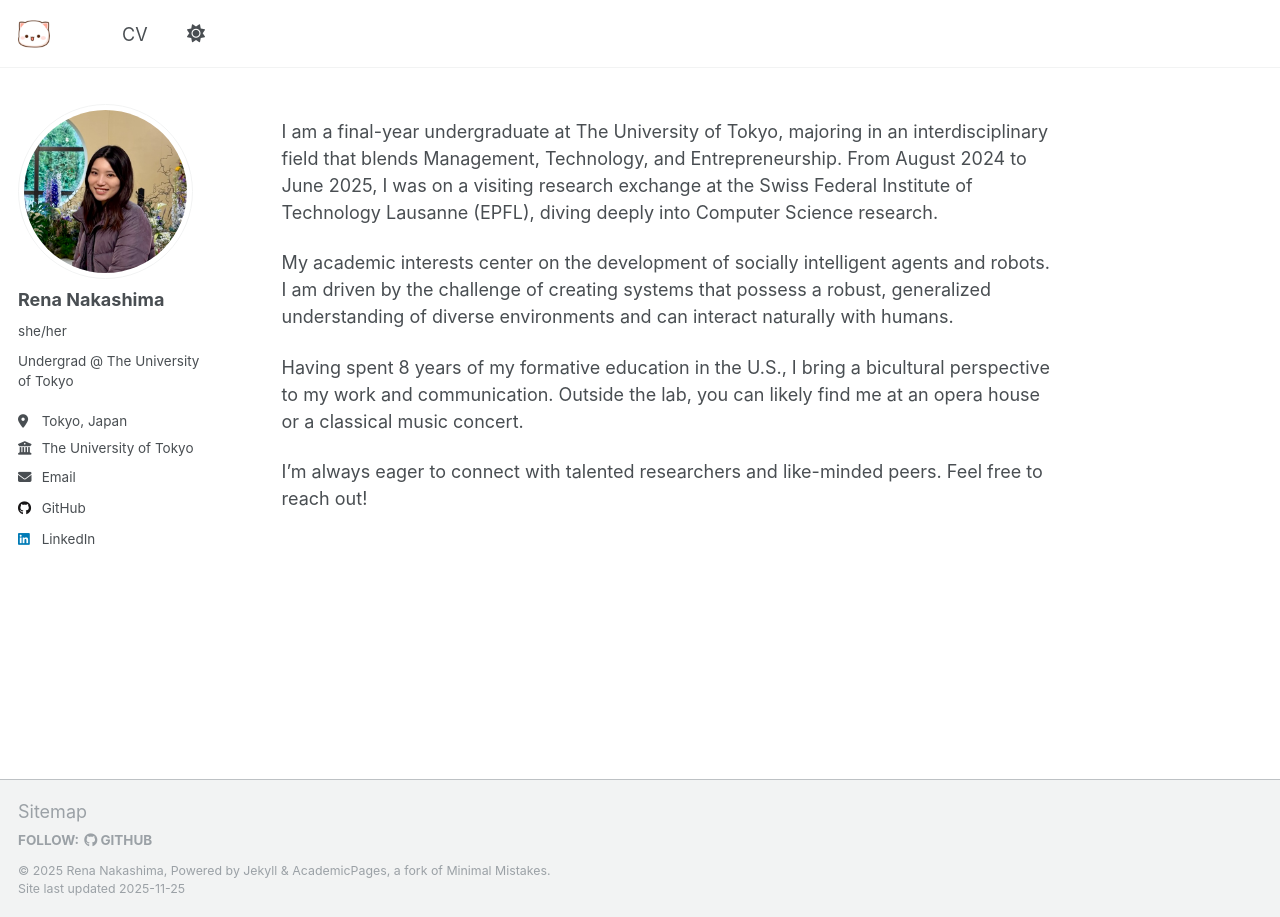
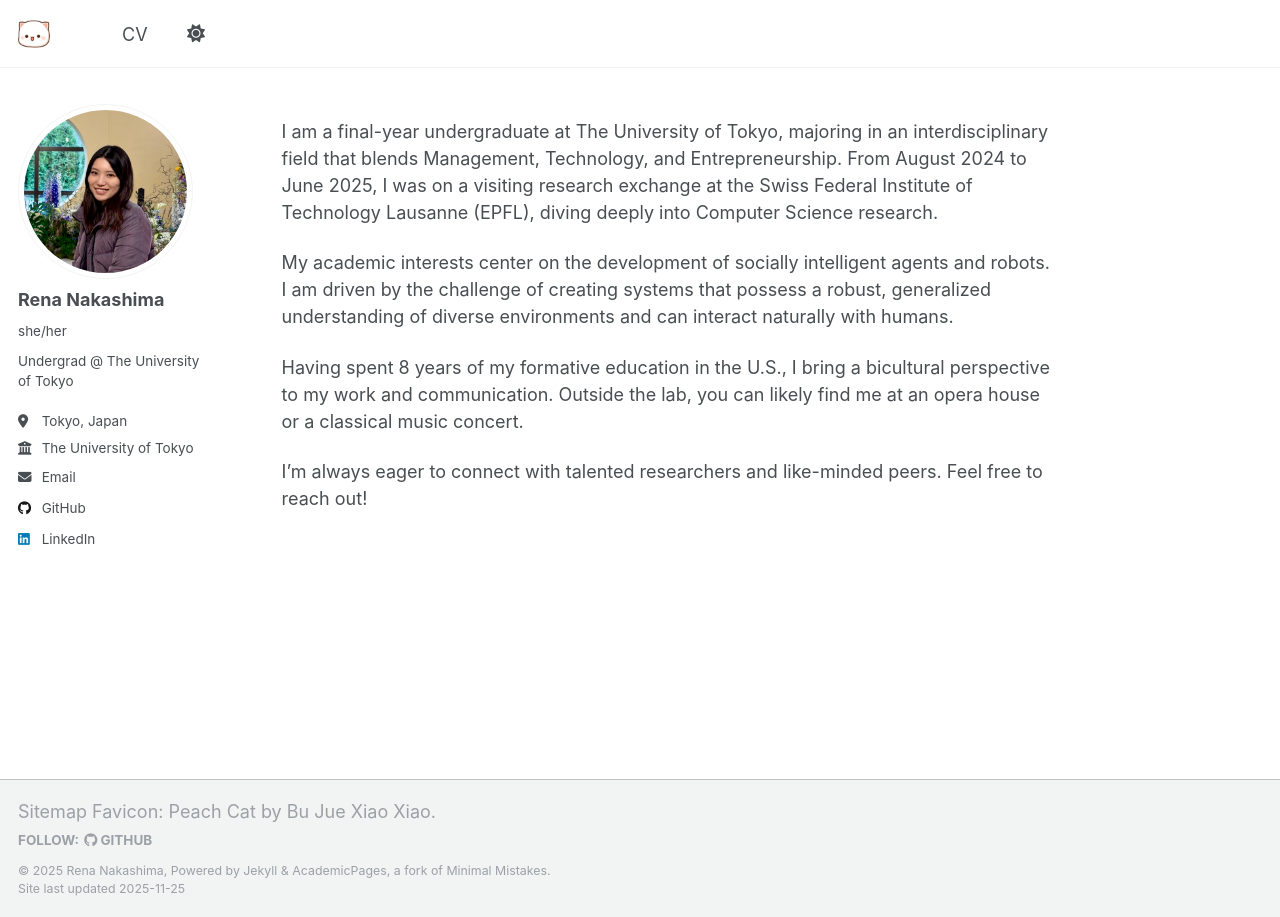
Before and after one commit to renanakashima/renanakashima.github.io, a Jekyll site: the page built from _pages/about.md, in a window 1280 px wide. Built offline with Jekyll 4.4.1, drawn with Linux system fonts in a browser that asks for light colours; a script that is not in the unit is left out.

Commit message:
added footer

```diff
--- a/_includes/footer/custom.html
+++ b/_includes/footer/custom.html
@@ -1,3 +1,8 @@
 <!-- start custom footer snippets -->
-<a href="/sitemap/">Sitemap</a>
+<div class="footer__extras">
+  <a href="/sitemap/">Sitemap</a>
+  <span class="footer__favicon-credit">
+    Favicon: <a href="https://blog.peachandgoma.com/p/about.html" rel="noopener">Peach Cat</a> by Bu Jue Xiao Xiao.
+  </span>
+</div>
 <!-- end custom footer snippets -->
```
